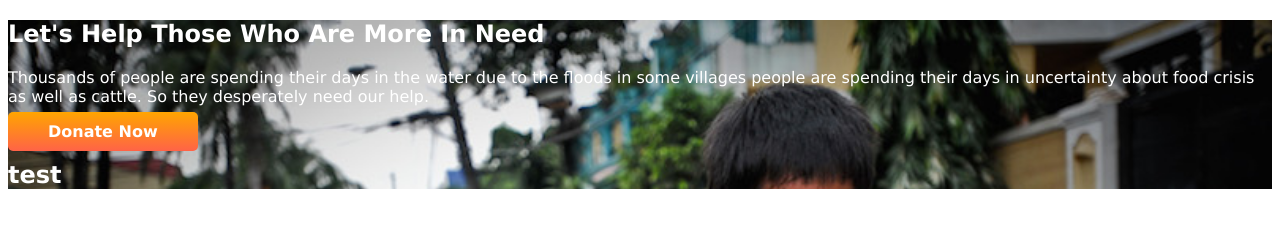
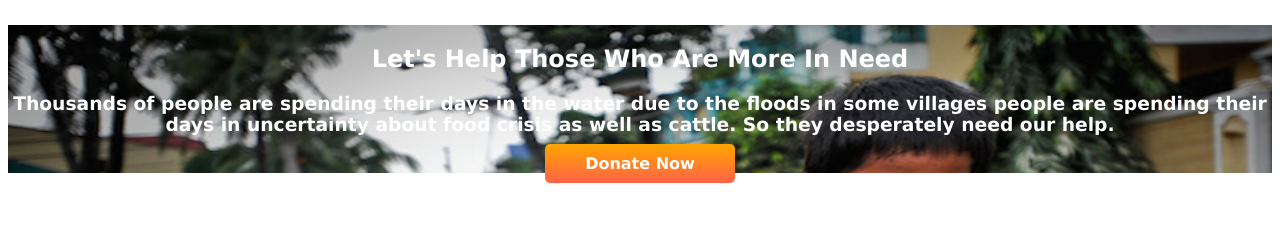
Before and after one commit to mxsami/donate-today, a plain HTML site: page index.html in a window 1280 px wide. Drawn offline with Linux system fonts and the light colour scheme.

Commit message:
file crete,terminal create,html basic set up

```diff
--- a/index.html
+++ b/index.html
@@ -8,12 +8,11 @@
     <link rel="stylesheet" href="style.css">
 </head>
 <body>
-    <section class="heading-section">
-    <div>
+    <section>
+    <div class="heading-section">
         <h1>Let's Help Those Who Are More In Need</h1>
-        <p>Thousands of people are spending their days in the water due to the floods in some villages people are spending their days in uncertainty about food crisis as well as cattle. So they desperately need our help.</p>
+        <h3>Thousands of people are spending their days in the water due to the floods in some villages people are spending their days in uncertainty about food crisis as well as cattle. So they desperately need our help.</h3>
         <a class="link-button" target="_blank" href="www.facebook.com/mxsamiii/">Donate Now</a>
-        <h1>test</h1>
     </div>
 </section>
 </body>
--- a/style.css
+++ b/style.css
@@ -4,7 +4,14 @@ body {
 }
 .heading-section {
     background-image: url("images/donation9.jpg");
-    background-size: 100%;
+    background-size: 1440PX 669px;
+    align-content: center;
+    background-repeat: no-repeat;
+    text-align: center;
+    radius:0;
+    text-size-adjust: 826px 320px;
+    margin-top: 2%;
+    margin-bottom: 5%;
 }
 .link-button {
     text-decoration:solid;
```
